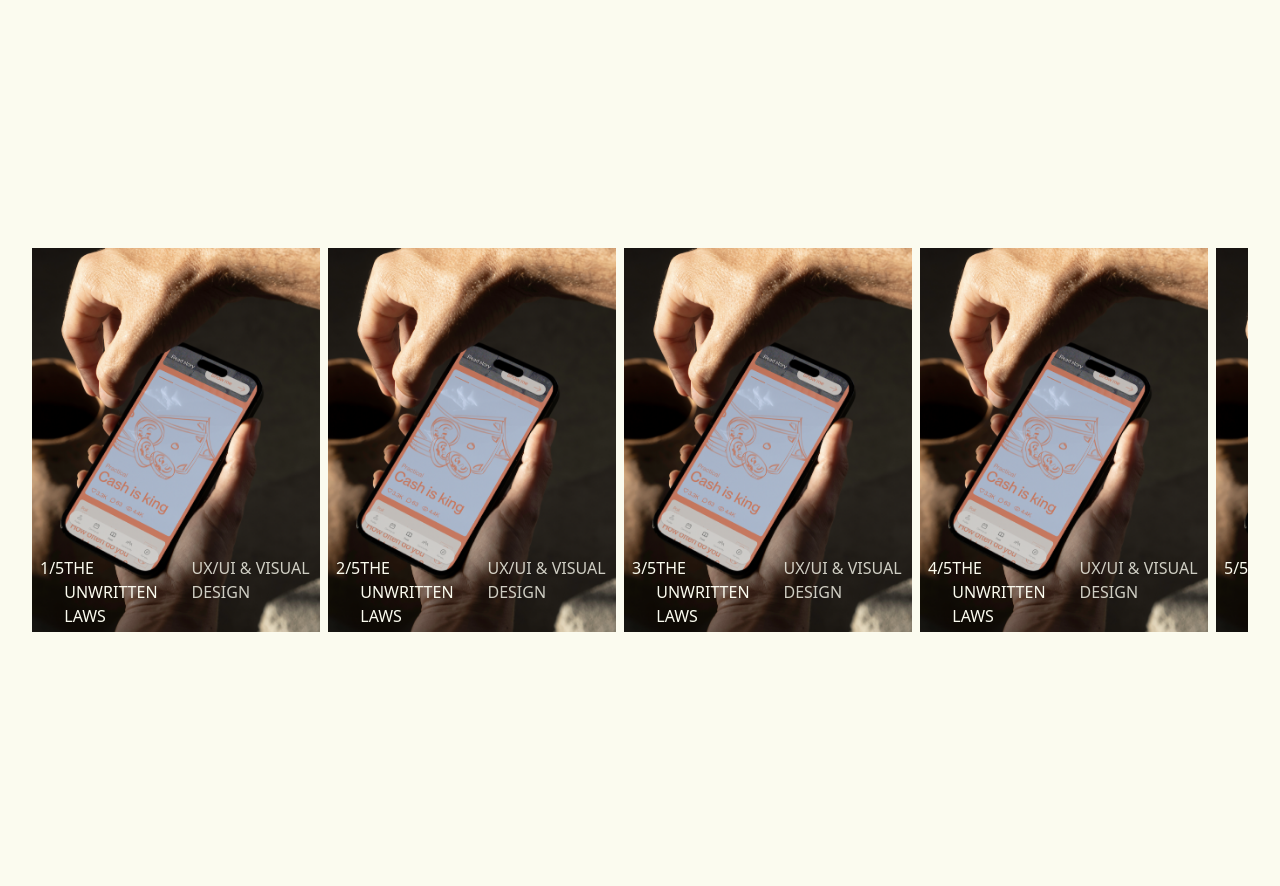
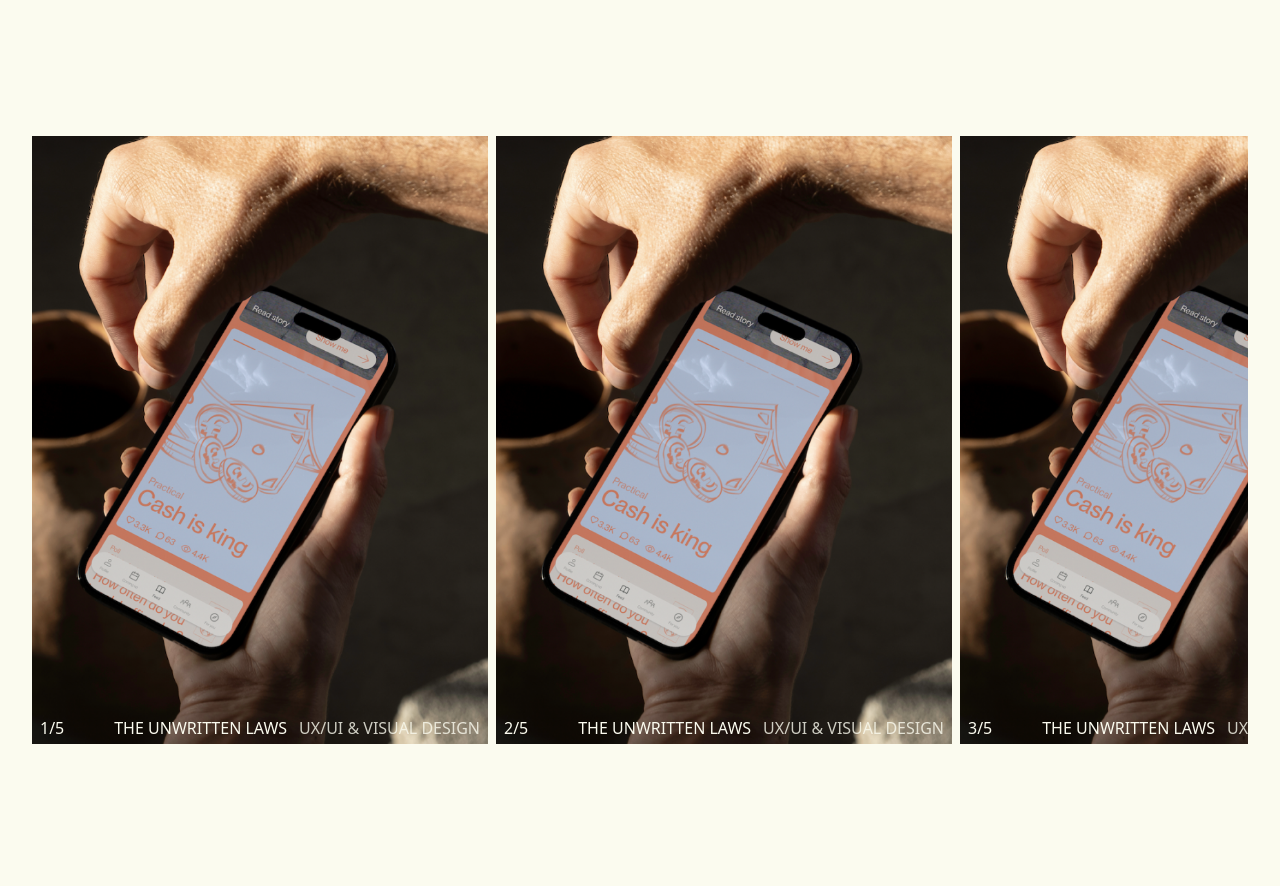
Before and after one commit to EmileKost/portfolio-bente, a Next.js app in the folder app/: page / in a window 1280 px wide. Shown: the part 760-1646 px from the top of the page. Built offline with nearby package versions, Linux system fonts and the light colour scheme.

Commit message:
fix height

```diff
--- a/app/src/app/(app)/_components/ProjectSlider.tsx
+++ b/app/src/app/(app)/_components/ProjectSlider.tsx
@@ -33,7 +33,7 @@
 	return (
 		<div
 			ref={projectSliderRef}
-			className="w-full flex flex-col overflow-auto md:overflow-scroll md:flex-row gap-2 no-scrollbar my-8 md:my-52 cursor-none">
+			className="w-full flex flex-col overflow-auto md:overflow-scroll md:flex-row gap-2 no-scrollbar my-8 md:my-24 cursor-none">
 			{projects &&
 				projects.length > 0 &&
 				projects.map((project, idx) => (
```
